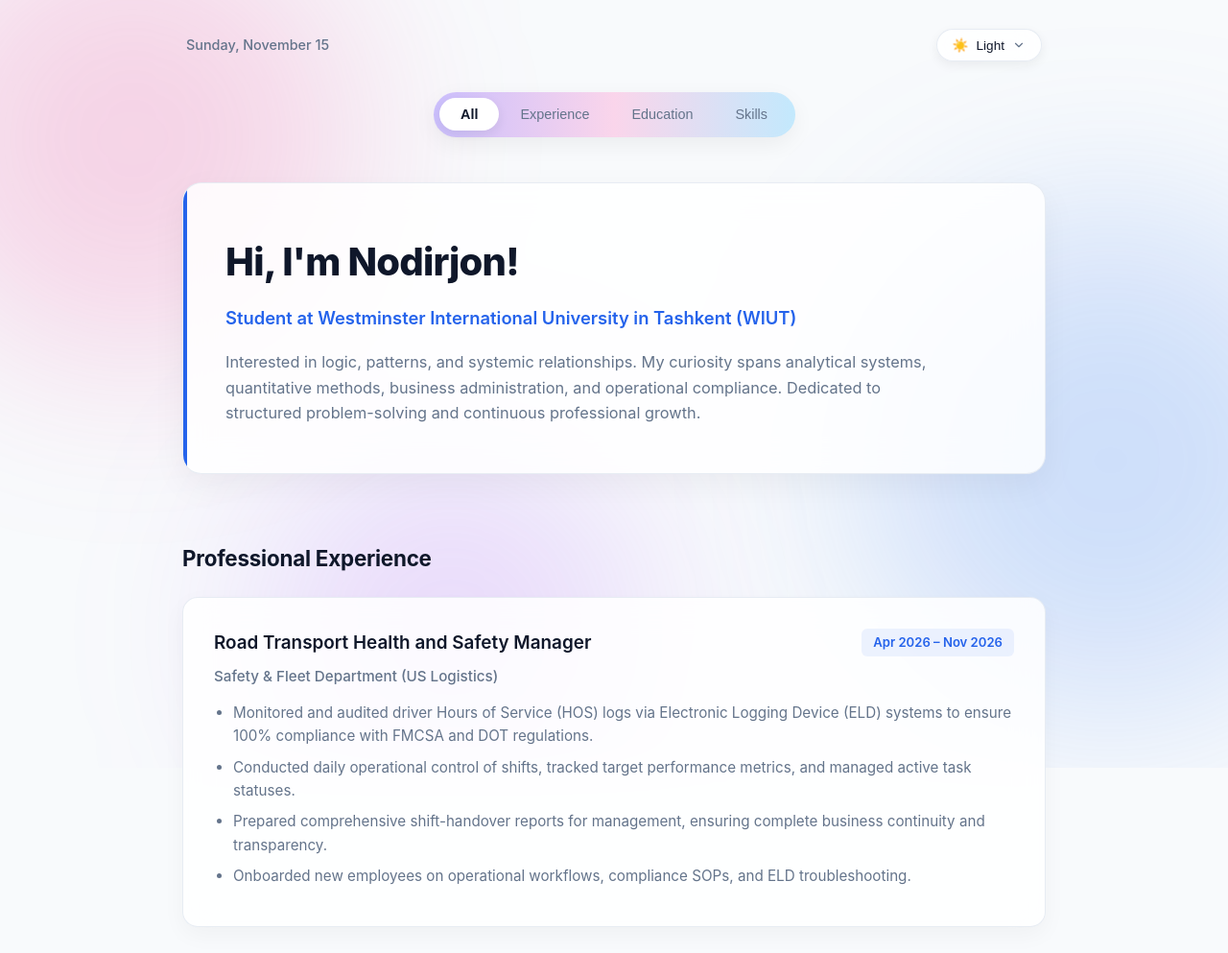
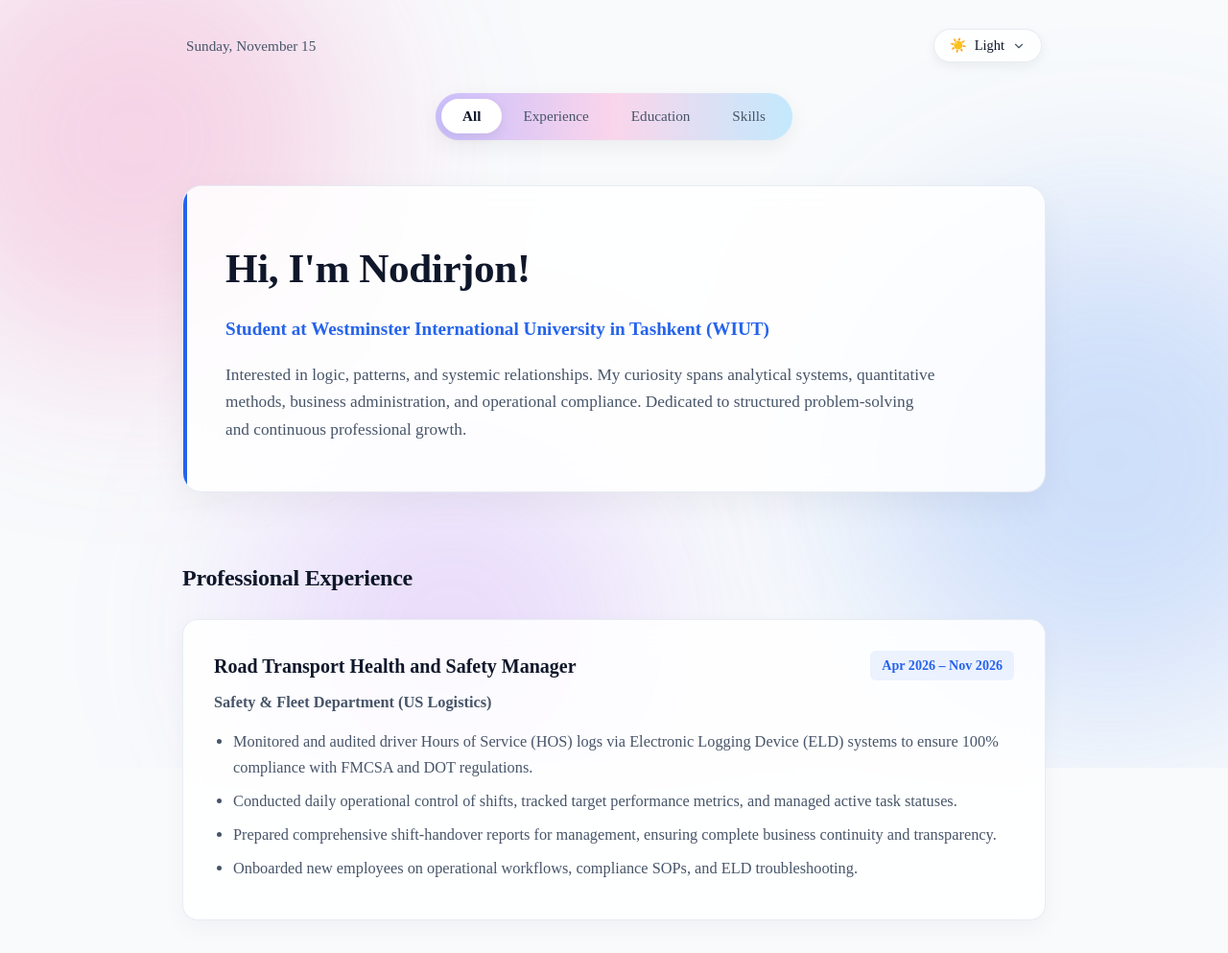
Before and after one commit to rowanb-sh/rowanb-sh.github.io, a plain HTML site: page index.html in a window 1280 px wide. Shown: the top 993 px of the page at 96% size. Drawn offline with Linux system fonts and the light colour scheme.

Commit message:
Update style.css

```diff
--- a/style.css
+++ b/style.css
@@ -4,7 +4,7 @@
     --card-bg: rgba(255, 255, 255, 0.85);
     --card-border: rgba(226, 232, 240, 0.8);
     --text-primary: #0f172a;
-    --text-muted: #64748b;
+    --text-muted: #475569;
     --accent-blue: #2563eb;
     --accent-glow: rgba(37, 99, 235, 0.12);
     --tag-bg: rgba(37, 99, 235, 0.08);
@@ -65,10 +65,11 @@ body.theme-midnight {
 }
 
 body {
-    font-family: -apple-system, BlinkMacSystemFont, "Segoe UI", Roboto, Helvetica, Arial, sans-serif;
+    /* Устанавливаем Times New Roman как основной шрифт всего сайта */
+    font-family: "Times New Roman", Times, Georgia, serif;
     background-color: var(--bg-main);
     color: var(--text-primary);
-    line-height: 1.6;
+    line-height: 1.65;
     padding: 24px 16px 80px;
     min-height: 100vh;
     position: relative;
@@ -153,7 +154,7 @@ body {
 }
 
 .current-date {
-    font-size: 0.9rem;
+    font-size: 0.95rem;
     font-weight: 500;
     color: var(--text-muted);
 }
@@ -170,8 +171,9 @@ body {
     padding: 8px 16px;
     border-radius: 999px;
     cursor: pointer;
-    font-size: 0.85rem;
+    font-size: 0.9rem;
     font-weight: 500;
+    font-family: "Times New Roman", Times, Georgia, serif;
     display: flex;
     align-items: center;
     gap: 8px;
@@ -228,7 +230,8 @@ body {
     padding: 10px 12px;
     border-radius: 10px;
     cursor: pointer;
-    font-size: 0.88rem;
+    font-size: 0.92rem;
+    font-family: "Times New Roman", Times, Georgia, serif;
     display: flex;
     align-items: center;
     gap: 10px;
@@ -290,7 +293,8 @@ body {
     color: var(--text-muted);
     padding: 9px 22px;
     border-radius: 999px;
-    font-size: 0.9rem;
+    font-size: 0.95rem;
+    font-family: "Times New Roman", Times, Georgia, serif;
     font-weight: 500;
     cursor: pointer;
     transition: color 0.25s ease;
@@ -303,10 +307,10 @@ body {
 
 .nav-tab.active {
     color: var(--text-primary);
-    font-weight: 600;
+    font-weight: 700;
 }
 
-/* Hero Section (Много воздуха сверху) */
+/* Hero Section */
 .hero-section {
     position: relative;
     margin-bottom: 70px;
@@ -331,29 +335,29 @@ body {
 }
 
 .hero-section h1 {
-    font-size: 2.5rem;
-    font-weight: 800;
+    font-size: 2.7rem;
+    font-weight: 700;
     margin-bottom: 12px;
-    letter-spacing: -0.02em;
+    letter-spacing: -0.01em;
 }
 
 .hero-subtitle {
     color: var(--accent-blue);
-    font-size: 1.15rem;
+    font-size: 1.2rem;
     font-weight: 600;
     margin-bottom: 18px;
 }
 
 .hero-bio {
     color: var(--text-muted);
-    font-size: 1.02rem;
+    font-size: 1.08rem;
     max-width: 740px;
 }
 
-/* Секции с огромным вертикальным пространством для скролла в режиме All */
+/* Секции */
 .tab-section {
     margin-bottom: 80px;
-    min-height: 45vh; /* Дает много воздуха для прокрутки */
+    min-height: 45vh;
     display: flex;
     flex-direction: column;
     justify-content: center;
@@ -376,7 +380,7 @@ body {
 }
 
 .tab-section h2 {
-    font-size: 1.4rem;
+    font-size: 1.5rem;
     font-weight: 700;
     margin-bottom: 22px;
     color: var(--text-primary);
@@ -410,12 +414,12 @@ body {
 }
 
 .card-block h3 {
-    font-size: 1.18rem;
-    font-weight: 600;
+    font-size: 1.25rem;
+    font-weight: 700;
 }
 
 .block-date {
-    font-size: 0.82rem;
+    font-size: 0.88rem;
     color: var(--accent-blue);
     background-color: var(--tag-bg);
     padding: 4px 12px;
@@ -424,9 +428,9 @@ body {
 }
 
 .block-sub {
-    font-size: 0.95rem;
+    font-size: 1.02rem;
     color: var(--text-muted);
-    font-weight: 500;
+    font-weight: 600;
     margin-bottom: 14px;
 }
 
@@ -434,7 +438,7 @@ body {
     list-style-type: disc;
     padding-left: 20px;
     color: var(--text-muted);
-    font-size: 0.95rem;
+    font-size: 1.02rem;
 }
 
 .task-list li {
@@ -442,7 +446,7 @@ body {
 }
 
 .regular-text {
-    font-size: 0.95rem;
+    font-size: 1.02rem;
     color: var(--text-muted);
 }
 
@@ -468,7 +472,7 @@ body {
     flex-wrap: wrap;
     gap: 14px;
     color: var(--text-muted);
-    font-size: 0.88rem;
+    font-size: 0.92rem;
 }
 
 .portfolio-footer-links {
@@ -479,7 +483,7 @@ body {
 .portfolio-footer-links a {
     color: var(--accent-blue);
     text-decoration: none;
-    font-weight: 500;
+    font-weight: 600;
 }
 
 .portfolio-footer-links a:hover {
@@ -489,13 +493,13 @@ body {
 @media (max-width: 480px) {
     .nav-tab {
         padding: 8px 16px;
-        font-size: 0.85rem;
+        font-size: 0.9rem;
     }
     .hero-section {
         padding: 34px 26px;
     }
     .hero-section h1 {
-        font-size: 2rem;
+        font-size: 2.1rem;
     }
     .tab-section {
         min-height: auto;
```
